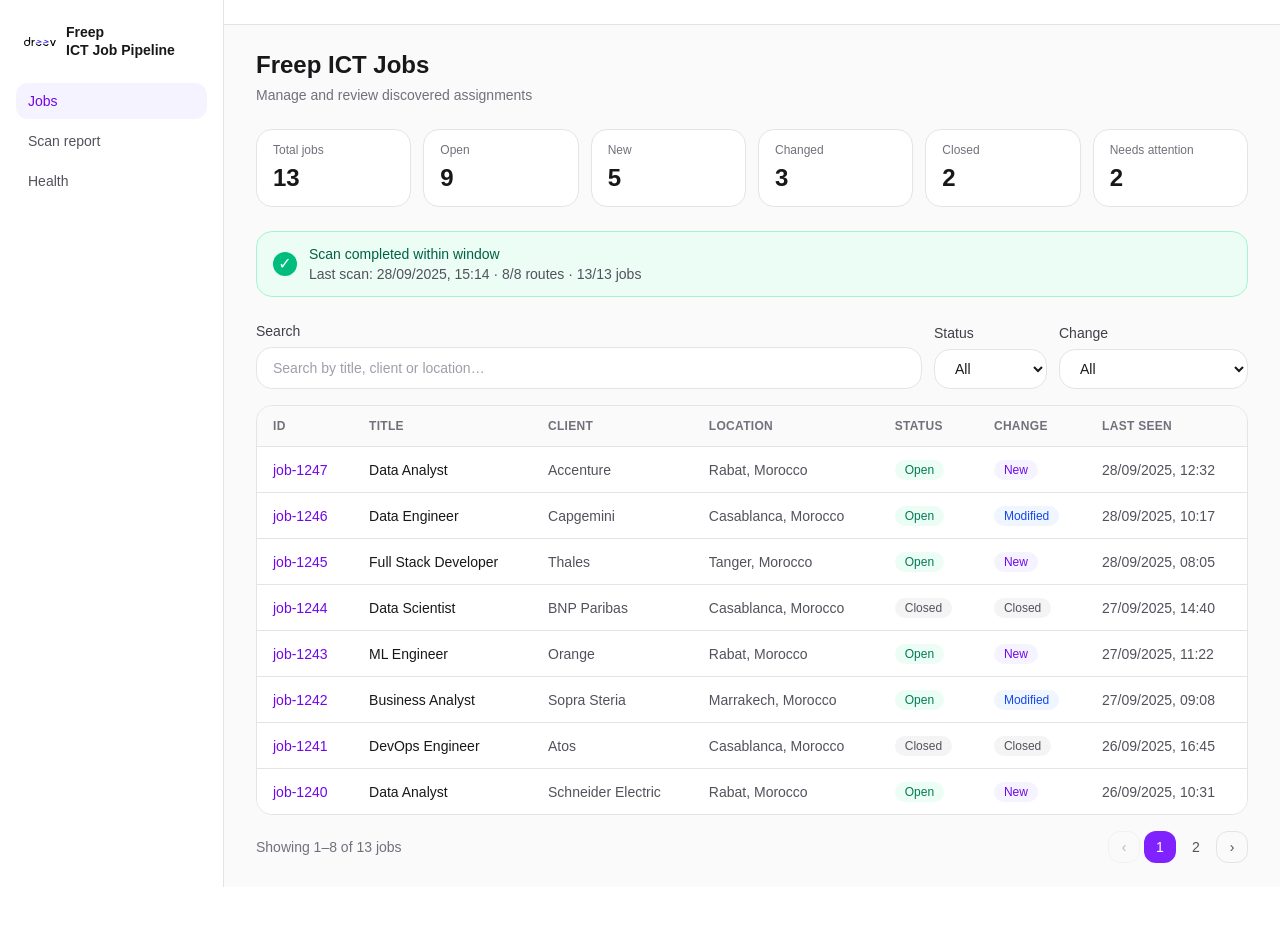
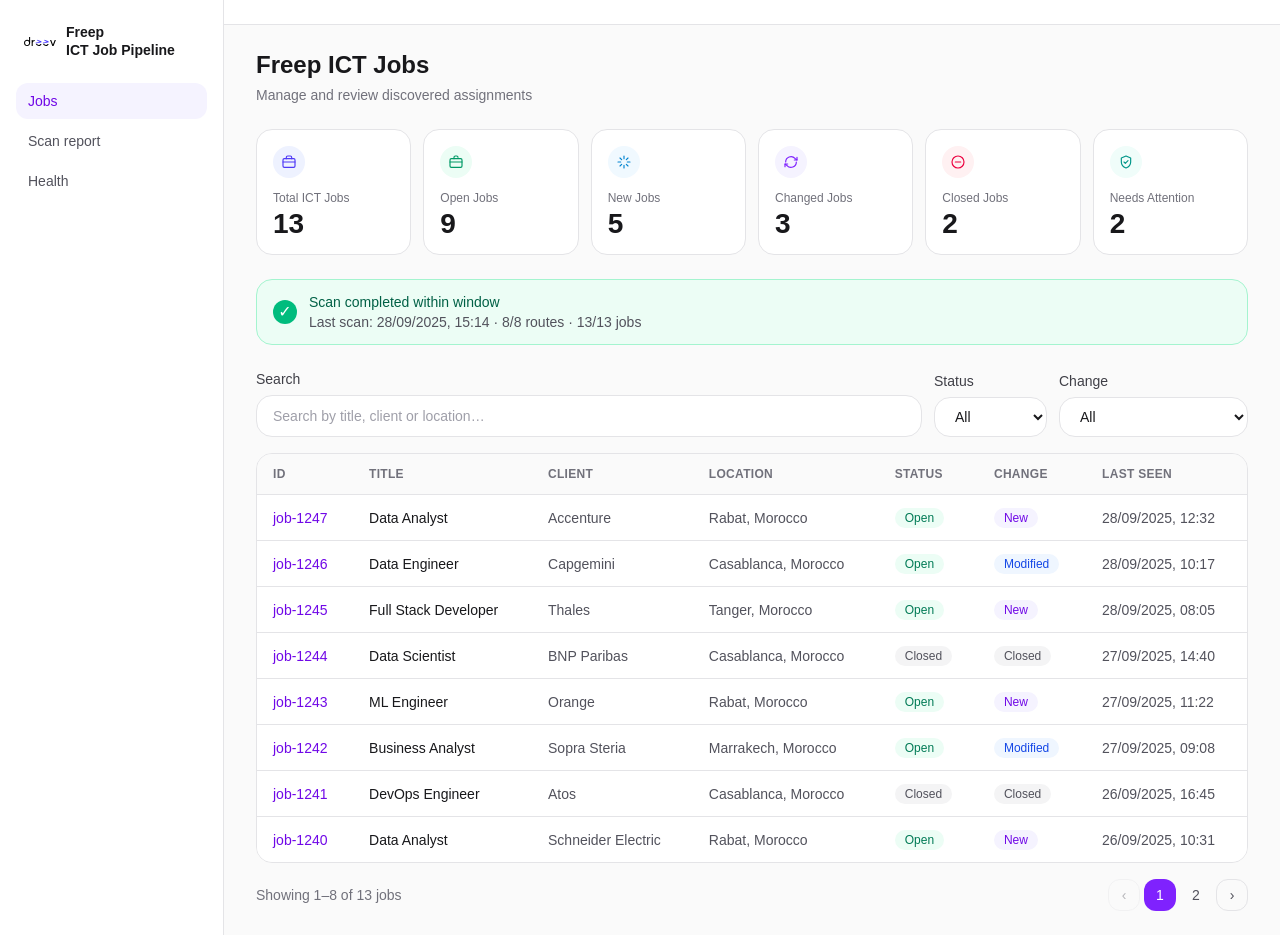
Before and after one commit to zakariaeyahya/freep-ict-job-pipeline, a Next.js app in the folder freep-ict-job-pipeline/: page /jobs in a window 1280 px wide. Before the commit the page ends 887 px from the top, so only its background shows below. Built offline with nearby package versions, Linux system fonts and the light colour scheme.

Commit message:
feat: enhance JobsSummary component with icon support and accent styling

```diff
--- a/freep-ict-job-pipeline/src/components/jobs/jobs-summary.tsx
+++ b/freep-ict-job-pipeline/src/components/jobs/jobs-summary.tsx
@@ -1,36 +1,167 @@
+import type { ReactNode } from "react";
 import type { JobRecord } from "@/lib/contracts/job";
 
 function count(jobs: JobRecord[], predicate: (job: JobRecord) => boolean): number {
   return jobs.reduce((total, job) => (predicate(job) ? total + 1 : total), 0);
 }
 
+type Accent = "lavender" | "mint" | "sky" | "violet" | "rose" | "turquoise";
+
+const ACCENT_CLASSES: Record<Accent, { bg: string; icon: string }> = {
+  lavender: {
+    bg: "bg-indigo-50 dark:bg-indigo-500/10",
+    icon: "text-indigo-600 dark:text-indigo-300",
+  },
+  mint: {
+    bg: "bg-emerald-50 dark:bg-emerald-500/10",
+    icon: "text-emerald-600 dark:text-emerald-300",
+  },
+  sky: {
+    bg: "bg-sky-50 dark:bg-sky-500/10",
+    icon: "text-sky-600 dark:text-sky-300",
+  },
+  violet: {
+    bg: "bg-violet-50 dark:bg-violet-500/10",
+    icon: "text-violet-600 dark:text-violet-300",
+  },
+  rose: {
+    bg: "bg-rose-50 dark:bg-rose-500/10",
+    icon: "text-rose-600 dark:text-rose-300",
+  },
+  turquoise: {
+    bg: "bg-teal-50 dark:bg-teal-500/10",
+    icon: "text-teal-600 dark:text-teal-300",
+  },
+};
+
+function BriefcaseIcon() {
+  return (
+    <svg viewBox="0 0 24 24" fill="none" stroke="currentColor" strokeWidth="1.75" strokeLinecap="round" strokeLinejoin="round" className="h-4 w-4">
+      <rect x="3" y="7" width="18" height="13" rx="2" />
+      <path d="M8 7V5a2 2 0 0 1 2-2h4a2 2 0 0 1 2 2v2" />
+      <path d="M3 12h18" />
+    </svg>
+  );
+}
+
+function UnlockedBriefcaseIcon() {
+  return (
+    <svg viewBox="0 0 24 24" fill="none" stroke="currentColor" strokeWidth="1.75" strokeLinecap="round" strokeLinejoin="round" className="h-4 w-4">
+      <rect x="3" y="7" width="18" height="13" rx="2" />
+      <path d="M9 7V5a2 2 0 0 1 2-2h2a2 2 0 0 1 2 2" />
+      <path d="M3 12h18" />
+    </svg>
+  );
+}
+
+function SparkleIcon() {
+  return (
+    <svg viewBox="0 0 24 24" fill="none" stroke="currentColor" strokeWidth="1.75" strokeLinecap="round" strokeLinejoin="round" className="h-4 w-4">
+      <path d="M12 3v4M12 17v4M3 12h4M17 12h4M6 6l2.5 2.5M15.5 15.5 18 18M18 6l-2.5 2.5M8.5 15.5 6 18" />
+    </svg>
+  );
+}
+
+function RefreshIcon() {
+  return (
+    <svg viewBox="0 0 24 24" fill="none" stroke="currentColor" strokeWidth="1.75" strokeLinecap="round" strokeLinejoin="round" className="h-4 w-4">
+      <path d="M4 12a8 8 0 0 1 14-5.3L21 9" />
+      <path d="M21 5v4h-4" />
+      <path d="M20 12a8 8 0 0 1-14 5.3L3 15" />
+      <path d="M3 19v-4h4" />
+    </svg>
+  );
+}
+
+function MinusCircleIcon() {
+  return (
+    <svg viewBox="0 0 24 24" fill="none" stroke="currentColor" strokeWidth="1.75" strokeLinecap="round" strokeLinejoin="round" className="h-4 w-4">
+      <circle cx="12" cy="12" r="9" />
+      <path d="M8 12h8" />
+    </svg>
+  );
+}
+
+function ShieldCheckIcon() {
+  return (
+    <svg viewBox="0 0 24 24" fill="none" stroke="currentColor" strokeWidth="1.75" strokeLinecap="round" strokeLinejoin="round" className="h-4 w-4">
+      <path d="M12 3l7 3v6c0 4.5-3 7.5-7 9-4-1.5-7-4.5-7-9V6l7-3Z" />
+      <path d="M9 12l2 2 4-4" />
+    </svg>
+  );
+}
+
+type Stat = {
+  label: string;
+  value: number | string;
+  accent: Accent;
+  icon: ReactNode;
+};
+
 export function JobsSummary({ jobs }: { jobs: JobRecord[] }) {
-  const stats = [
-    { label: "Total jobs", value: jobs.length },
-    { label: "Open", value: count(jobs, (job) => job.publication.status === "open") },
-    { label: "New", value: count(jobs, (job) => job.change_type === "new") },
-    { label: "Changed", value: count(jobs, (job) => job.change_type === "changed") },
-    { label: "Closed", value: count(jobs, (job) => job.publication.status === "closed") },
-    {
-      label: "Needs attention",
-      value: count(
+  const uncertainCount = count(
     jobs,
     (job) => job.change_type === "uncertain" || job.change_type === "temporarily_not_found",
-      ),
+  );
+
+  const stats: Stat[] = [
+    { label: "Total ICT Jobs", value: jobs.length, accent: "lavender", icon: <BriefcaseIcon /> },
+    {
+      label: "Open Jobs",
+      value: count(jobs, (job) => job.publication.status === "open"),
+      accent: "mint",
+      icon: <UnlockedBriefcaseIcon />,
+    },
+    {
+      label: "New Jobs",
+      value: count(jobs, (job) => job.change_type === "new"),
+      accent: "sky",
+      icon: <SparkleIcon />,
+    },
+    {
+      label: "Changed Jobs",
+      value: count(jobs, (job) => job.change_type === "changed"),
+      accent: "violet",
+      icon: <RefreshIcon />,
+    },
+    {
+      label: "Closed Jobs",
+      value: count(jobs, (job) => job.publication.status === "closed"),
+      accent: "rose",
+      icon: <MinusCircleIcon />,
+    },
+    {
+      label: "Needs Attention",
+      value: uncertainCount,
+      accent: "turquoise",
+      icon: <ShieldCheckIcon />,
     },
   ];
 
   return (
     <dl className="grid grid-cols-2 gap-3 sm:grid-cols-3 lg:grid-cols-6">
-      {stats.map((stat) => (
+      {stats.map((stat) => {
+        const accent = ACCENT_CLASSES[stat.accent];
+        return (
           <div
             key={stat.label}
-          className="rounded-2xl border border-zinc-200 bg-white px-4 py-3 dark:border-zinc-800 dark:bg-zinc-900"
+            className="flex flex-col gap-3 rounded-2xl border border-zinc-200 bg-white px-4 py-4 dark:border-zinc-800 dark:bg-zinc-900"
           >
+            <span
+              aria-hidden="true"
+              className={`flex h-8 w-8 items-center justify-center rounded-full ${accent.bg} ${accent.icon}`}
+            >
+              {stat.icon}
+            </span>
+            <div>
               <dt className="text-xs font-medium text-zinc-500 dark:text-zinc-400">{stat.label}</dt>
-          <dd className="mt-1 text-2xl font-semibold text-zinc-900 dark:text-zinc-50">{stat.value}</dd>
+              <dd className="mt-1 text-[28px] font-bold leading-none text-zinc-900 dark:text-zinc-50">
+                {stat.value}
+              </dd>
             </div>
-      ))}
+          </div>
+        );
+      })}
     </dl>
   );
 }
```
Lines whose indentation alone changed are shown as unchanged.
